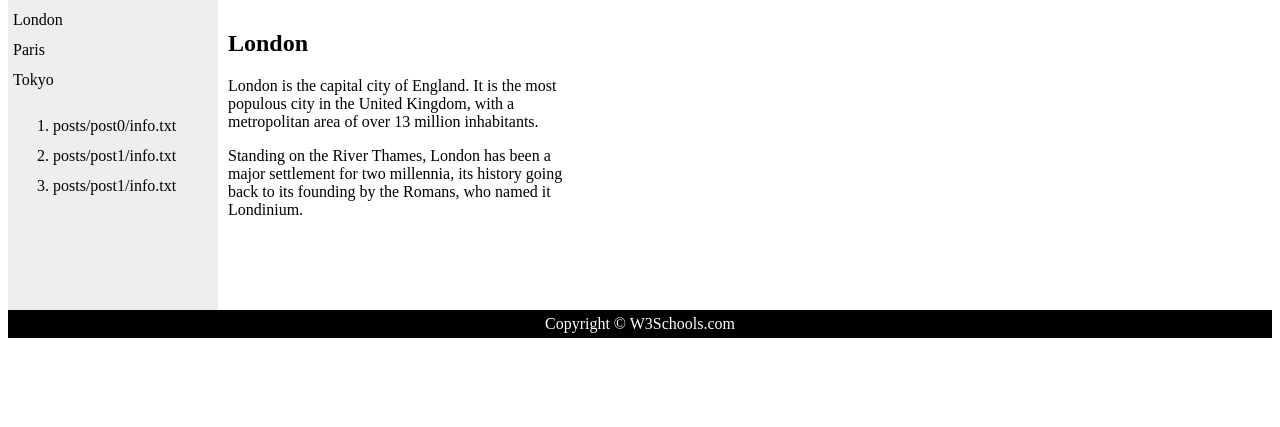
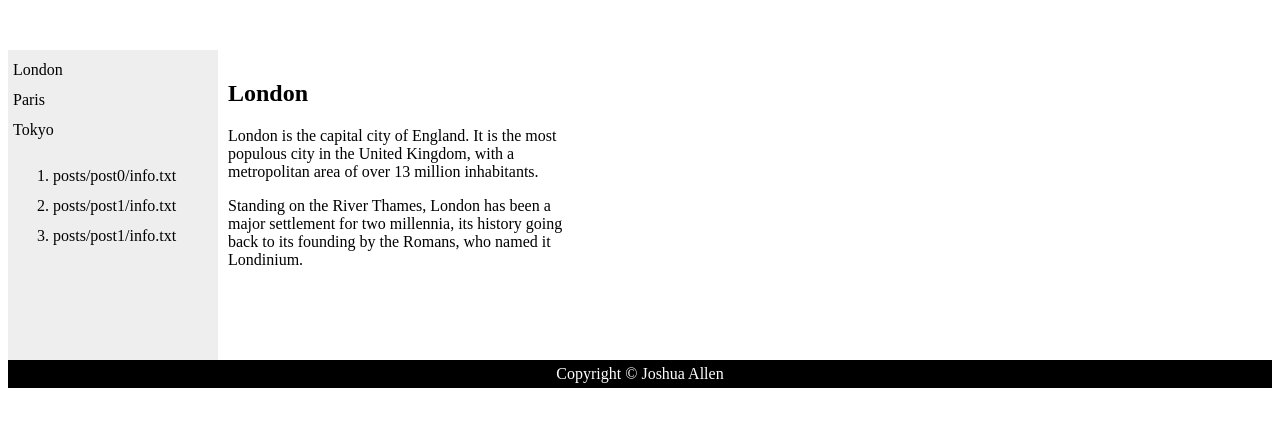
Before and after one commit to Joshua-Allen/Joshua-Allen.github.io, a PHP site: page / in a window 1280 px wide. Shown: the part 98-525 px from the top of the page. Run offline with PHP 8.4, Linux system fonts and the light colour scheme; some libraries are stand-ins or nearby versions.

Commit message:
looking good p1

```diff
--- a/css/test.css
+++ b/css/test.css
@@ -3,6 +3,7 @@ header {
     color:white;
     text-align:center;
     padding:5px;
+	margin-bottom:50px;
 }
 nav {
     line-height:30px;
--- a/index.html
+++ b/index.html
@@ -42,7 +42,7 @@ its history going back to its founding by the Romans, who named it Londinium.
 		</section>
 
 		<footer>
-Copyright © W3Schools.com
+Copyright © Joshua Allen
 		</footer>
 
 		<ol id="list">
```
